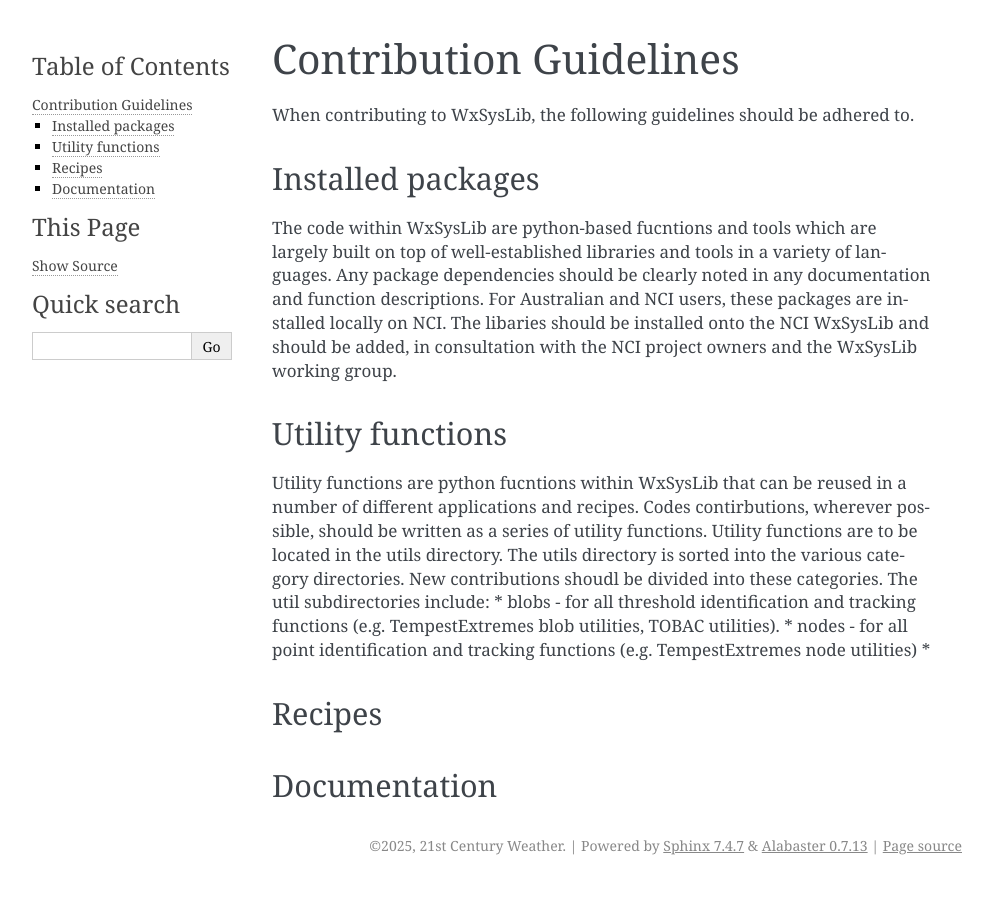
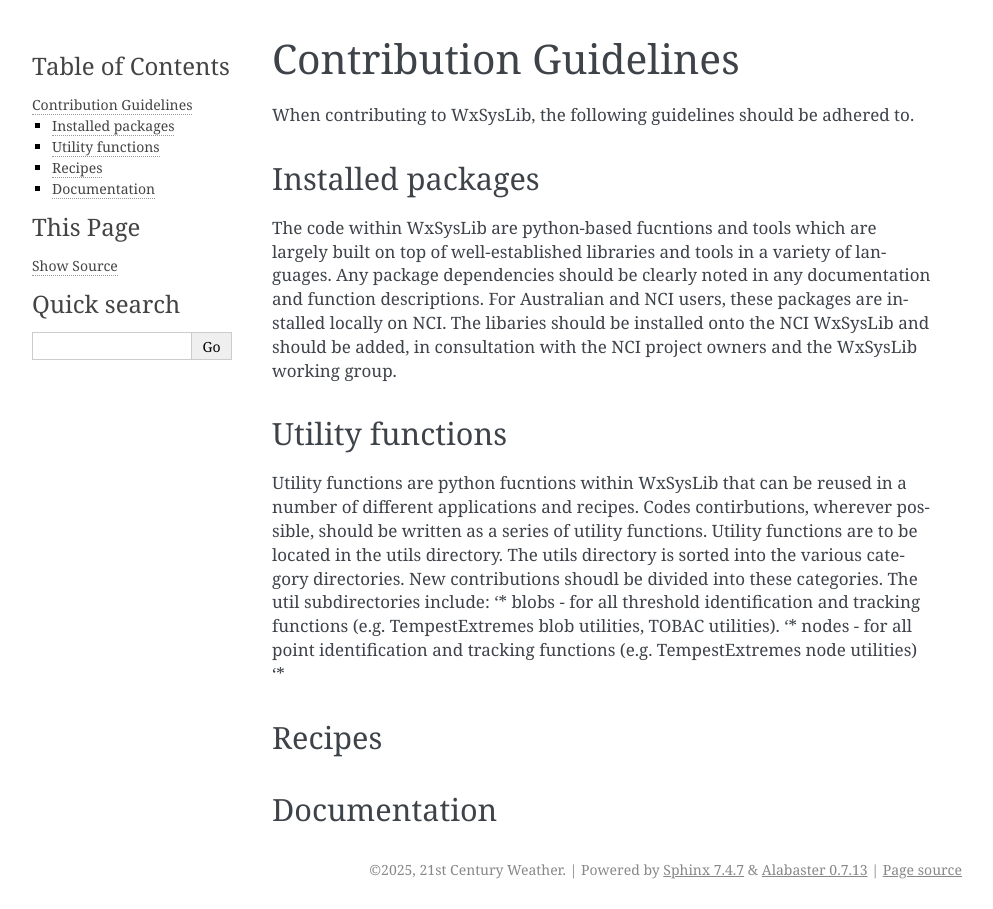
Before and after one commit to andrewbrown31/WxSysLib, a Sphinx documentation site: the page built from docs/contributing.rst, in a window 1280 px wide. Shown: the whole page, without its empty margins (148-1141 px from the left). Built offline with Sphinx 7.4.7, drawn with Linux system fonts in a browser that asks for light colours.

```diff
--- a/docs/contributing.rst
+++ b/docs/contributing.rst
@@ -10,9 +10,9 @@ The code within WxSysLib are python-based fucntions and tools which are largely
 Utility functions
 -----------------
 Utility functions are python fucntions within WxSysLib that can be reused in a number of different applications and recipes. Codes contirbutions, wherever possible, should be written as a series of utility functions. Utility functions are to be located in the utils directory. The utils directory is sorted into the various category directories. New contributions shoudl be divided into these categories. The util subdirectories include:
-* blobs - for all threshold identification and tracking functions (e.g. TempestExtremes blob utilities, TOBAC utilities).
-* nodes - for all point identification and tracking functions (e.g. TempestExtremes node utilities)
-*
+'* blobs - for all threshold identification and tracking functions (e.g. TempestExtremes blob utilities, TOBAC utilities).
+'* nodes - for all point identification and tracking functions (e.g. TempestExtremes node utilities)
+'*
 
 Recipes
 -------
```
